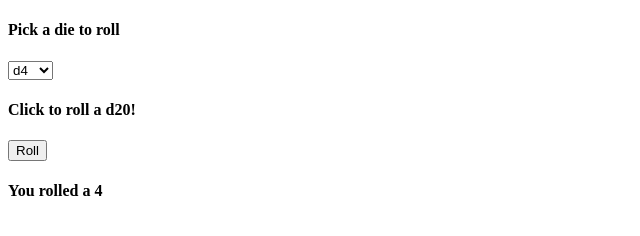
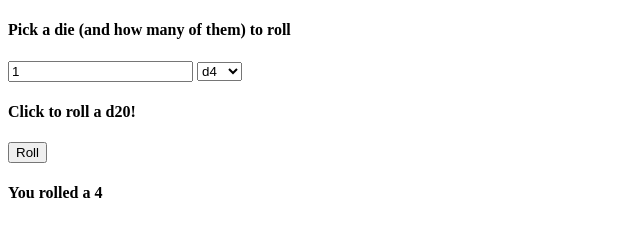
Before and after one commit to OlloClark/dice-roller, a plain HTML site: page index.html in a window 1280 px wide. Both pictures are taken after a click on the button "Roll". Shown: the whole page, without its empty margins (0-640 px from the left). Drawn offline with Linux system fonts and the light colour scheme.

Commit message:
adding multiple dice functionality

```diff
--- a/app.js
+++ b/app.js
@@ -1,12 +1,15 @@
 const btn = document.querySelector("#btn")
 const output = document.querySelector("#output")
+
+
 
 btn.addEventListener("click", diceRoll)
 
 function diceRoll() {
   // let dice = document.getElementById("mySelect").value;
-  let diceSize = parseInt(document.getElementById("mySelect").value)
-  const result = (Math.floor(Math.random() * diceSize) + 1);
+  const diceSize = parseInt(document.getElementById("sizeSelect").value)
+  const quantitySelect = parseInt(document.getElementById("quantitySelect").value)
+  const result = (Math.floor(Math.random() * diceSize * quantitySelect) + 1);
     console.log(result)
     if (result === 1 && diceSize === 20) {
       output.innerText = "You rolled a NAT 1!"
--- a/index.html
+++ b/index.html
@@ -8,8 +8,9 @@
 	<title>Document</title>
 </head>
 <body>
-	<h4>Pick a die to roll</h4>
-	<select name="Dice" id="mySelect">
+	<h4>Pick a die (and how many of them) to roll</h4>
+	<input type="number" id="quantitySelect" value="1" placeholder="How many?">
+	<select name="dice" id="sizeSelect">
 		<option value="4">d4</option>
 		<option value="6">d6</option>
 		<option value="8">d8</option>
```
